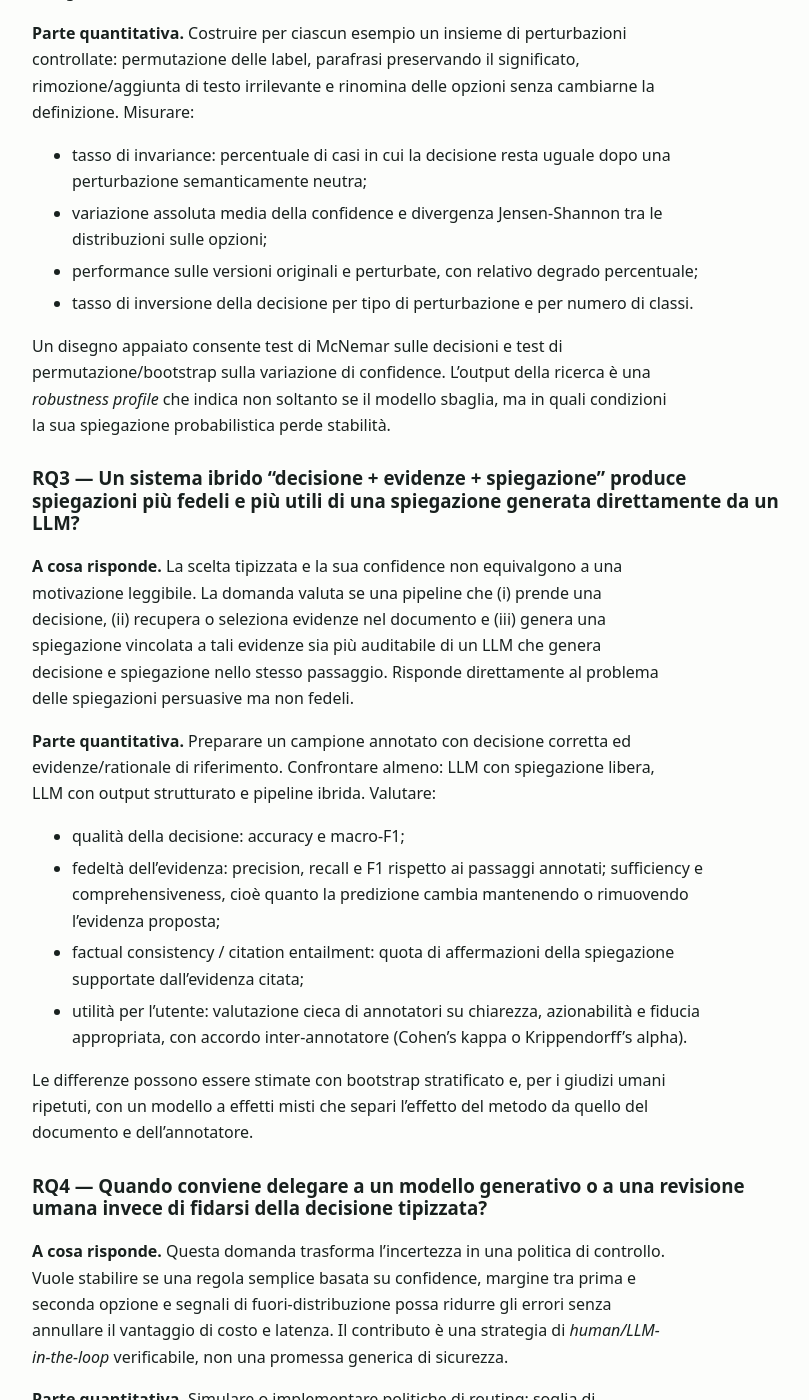
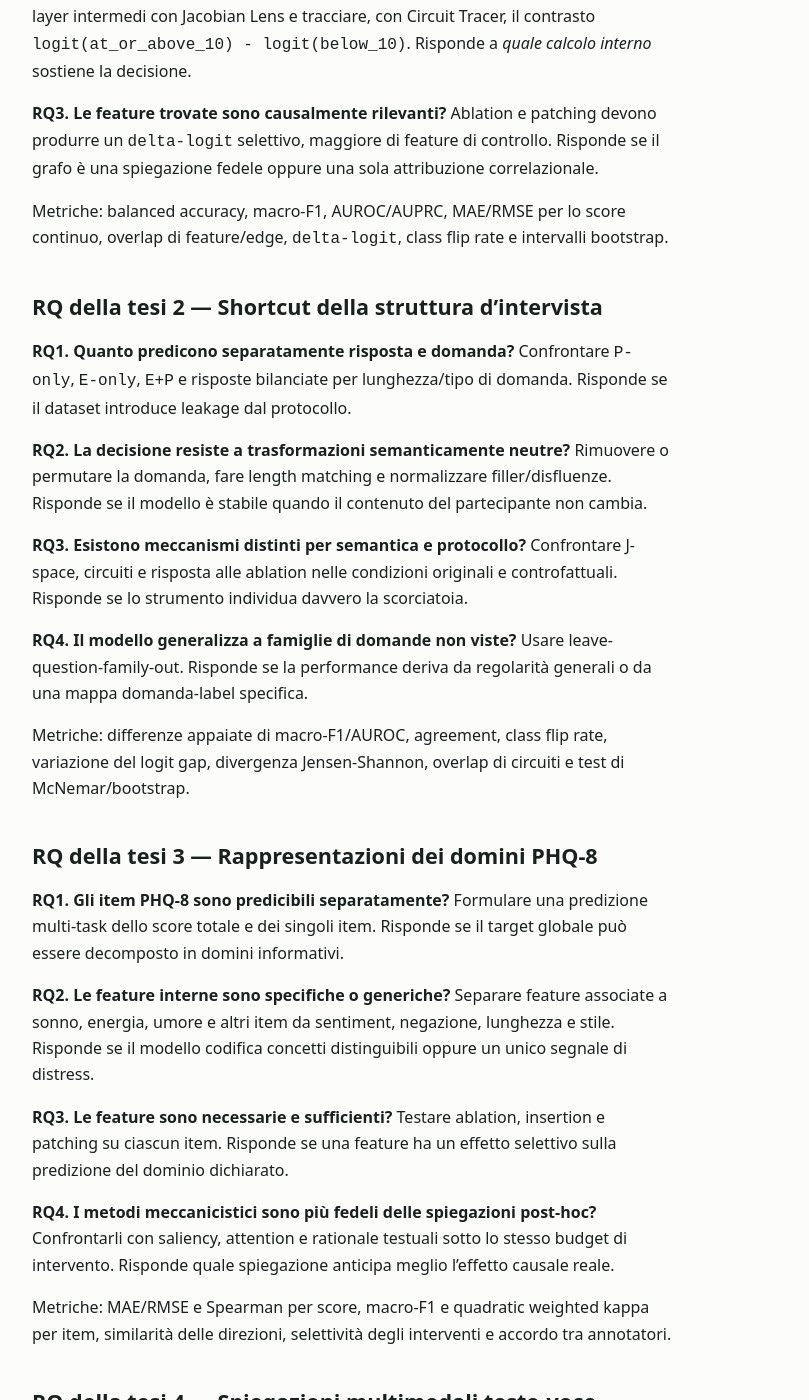
Before and after one commit to KavaTappi/Master-thesis, a Jekyll site: the page built from docs/pages/piano-tesi.md, in a window 1280 px wide and 1400 px high, scrolled down 1766 px. Shown: the whole window, without its empty margins (228-1037 px from the left). Built offline with Jekyll 4.4.1, drawn with Linux system fonts in a browser that asks for light colours; some of the changed text lies outside the part shown.

Commit message:
Initial setup thesis

```diff
--- a/docs/pages/piano-tesi.md
+++ b/docs/pages/piano-tesi.md
@@ -1,92 +1,114 @@
 ---
 title: Piano della tesi
 permalink: /
-description: Obiettivi, fasi e diario di avanzamento della tesi.
+description: Possibili tesi, domande di ricerca e piano di lavoro.
 ---
 
 # Piano della tesi
 
-<p class="lead">Uno spazio di lavoro pubblico per rendere visibili obiettivi, decisioni e avanzamenti settimana per settimana.</p>
+<p class="lead">Uno spazio di lavoro per scegliere il perimetro della tesi e rendere visibili decisioni, esperimenti e avanzamenti.</p>
 
-> Aggiorna questa pagina quando cambiano obiettivi, tempi o perimetro del lavoro. I dettagli operativi vivono nel [diario settimanale]({{ '/settimane/' | relative_url }}).
+> Il progetto riguarda modelli su dati sensibili di salute mentale. Ogni risultato va interpretato come audit di un modello o supporto sperimentale allo screening: il PHQ-8 non è una diagnosi clinica e le spiegazioni interne non descrivono stati mentali delle persone.
 
-## Obiettivo
+## Obiettivo comune
 
-_Descrivi qui in poche righe il problema affrontato, il contributo atteso e a chi può essere utile._
+Studiare se piccoli modelli a pesi aperti possono stimare un target di screening da interviste DAIC-WOZ in modo **spiegabile, causale e robusto**. Il contributo non è soltanto una metrica predittiva: occorre verificare quali segnali usa il modello, se gli interventi sulle sue rappresentazioni cambiano davvero la decisione e se il comportamento sopravvive a controlli contro confondenti.
 
-## Domande di ricerca
+I modelli devono restare entro 3B parametri. Il punto di partenza più solido è Gemma 2 2B, con Qwen3 1.7B come replica; entrambi dispongono di strumenti pubblici per Jacobian Lens e Circuit Tracer. Le baseline restano necessarie: TF-IDF + modello lineare e almeno un encoder Transformer.
 
-Le domande seguenti sono proposte alternative e combinabili. Il filo comune è distinguere la **validità formale** dell'output (una scelta appartiene alle opzioni consentite) dalla sua **affidabilità epistemica** (la scelta è corretta, stabile e accompagnata da un'incertezza utilizzabile). I modelli di decisione tipizzata, come Jev e le alternative open source, costituiscono il caso di studio; il piano sperimentale deve comunque includere almeno un classificatore/LLM convenzionale come baseline.
+## Possibili tesi
 
-### RQ1 — Le probabilità restituite da un modello decisionale tipizzato sono calibrate e utili per decidere quando automatizzare?
+| # | Argomento | Domanda centrale | RQ da risolvere | Fattibilità |
+| --- | --- | --- | --- | --- |
+| 1 | [Circuiti causali per PHQ-8](../argomenti-tesi/01-circuiti-causali-phq8.md) | Il modello usa contenuto delle risposte o scorciatoie del protocollo? | segnale predittivo; circuiti; causalità degli interventi | Medio-alta |
+| 2 | [Shortcut della struttura d'intervista](../argomenti-tesi/02-shortcut-struttura-intervista.md) | Quanto predicono domanda, lunghezza e struttura invece della risposta? | contributo di domanda/risposta; invarianza; circuiti; generalizzazione a domande nuove | Alta — consigliata |
+| 3 | [Rappresentazioni latenti dei domini PHQ-8](../argomenti-tesi/03-rappresentazioni-latenti-domini-phq8.md) | Il modello separa concetti relativi ai diversi item PHQ-8? | predizione per item; separazione; causalità; confronto XAI | Media |
+| 4 | [Spiegazioni multimodali testo-voce](../argomenti-tesi/04-spiegazioni-multimodali-testo-voce.md) | Voce e testo offrono informazione complementare e verificabile? | guadagno audio; dominanza di modalità; interazioni causali | Media-bassa |
+| 5 | [Stabilità sotto domain shift](../argomenti-tesi/05-stabilita-spiegazioni-domain-shift.md) | Le spiegazioni restano valide cambiando gruppo, protocollo o dominio? | degradazione; trasferimento J-space; riuso di circuiti; shortcut di community | Media |
 
-**A cosa risponde.** Una probabilità pari a 0,90 dovrebbe corrispondere, su molti casi analoghi, a circa il 90% di decisioni corrette. La domanda verifica se la confidence può essere usata come segnale operativo per: eseguire automaticamente una decisione, richiedere revisione umana o inoltrare il caso a un modello più capace. Risponde quindi a una lacuna dell'explainability pratica: non chiede solo *che cosa* il modello scelga, ma se dichiari correttamente *quanto è affidabile* la propria scelta.
+## RQ della tesi 1 — Circuiti causali per la stima PHQ-8
 
-**Parte quantitativa.** Su uno o più dataset con etichette umane (ad esempio classificazione di ticket, intent detection, policy compliance o documenti), confrontare modelli tipizzati e baseline con:
+**RQ1. Esiste un segnale predittivo testuale riproducibile?** Confrontare baseline lineari, encoder e decoder su `P-only`, con split per partecipante. Risponde se il problema è sufficientemente identificabile prima di interpretare il modello.
 
-- accuratezza, macro-F1 e log-loss;
-- Expected Calibration Error (ECE), Brier score e reliability diagram, prima e dopo un'eventuale calibrazione della temperatura;
-- curve rischio-copertura / selective risk: errore residuo quando il sistema si astiene nei casi sotto una soglia di confidence;
-- costo e latenza medi per decisione, per misurare il compromesso tra qualità, velocità e quota di casi inviati alla revisione.
+**RQ2. Quali feature e circuiti contribuiscono alla classe?** Leggere i concetti nei layer intermedi con Jacobian Lens e tracciare, con Circuit Tracer, il contrasto `logit(at_or_above_10) - logit(below_10)`. Risponde a *quale calcolo interno* sostiene la decisione.
 
-L'analisi dovrebbe riportare intervalli di confidenza bootstrap al 95% e confronti appaiati tra modelli (ad esempio McNemar per l'accuratezza; bootstrap sulle differenze per ECE e Brier). Il risultato atteso non è necessariamente che un modello sia “migliore”, ma identificare soglie di confidence che mantengano un rischio massimo esplicito.
+**RQ3. Le feature trovate sono causalmente rilevanti?** Ablation e patching devono produrre un `delta-logit` selettivo, maggiore di feature di controllo. Risponde se il grafo è una spiegazione fedele oppure una sola attribuzione correlazionale.
 
-### RQ2 — Quanto sono robuste decisione e confidence rispetto a variazioni semanticamente irrilevanti dell'input e delle opzioni?
+Metriche: balanced accuracy, macro-F1, AUROC/AUPRC, MAE/RMSE per lo score continuo, overlap di feature/edge, `delta-logit`, class flip rate e intervalli bootstrap.
 
-**A cosa risponde.** Un sistema spiegabile deve produrre decisioni coerenti quando il significato non cambia. Questa domanda verifica se il modello è sensibile a fattori accidentali: ordine delle alternative, loro denominazione, parafrasi del testo, informazioni ridondanti o stile linguistico. È particolarmente importante per i modelli “type-safe”: il tipo può essere corretto pur selezionando un'opzione diversa per motivi non giustificabili.
+## RQ della tesi 2 — Shortcut della struttura d'intervista
 
-**Parte quantitativa.** Costruire per ciascun esempio un insieme di perturbazioni controllate: permutazione delle label, parafrasi preservando il significato, rimozione/aggiunta di testo irrilevante e rinomina delle opzioni senza cambiarne la definizione. Misurare:
+**RQ1. Quanto predicono separatamente risposta e domanda?** Confrontare `P-only`, `E-only`, `E+P` e risposte bilanciate per lunghezza/tipo di domanda. Risponde se il dataset introduce leakage dal protocollo.
 
-- tasso di invariance: percentuale di casi in cui la decisione resta uguale dopo una perturbazione semanticamente neutra;
-- variazione assoluta media della confidence e divergenza Jensen-Shannon tra le distribuzioni sulle opzioni;
-- performance sulle versioni originali e perturbate, con relativo degrado percentuale;
-- tasso di inversione della decisione per tipo di perturbazione e per numero di classi.
+**RQ2. La decisione resiste a trasformazioni semanticamente neutre?** Rimuovere o permutare la domanda, fare length matching e normalizzare filler/disfluenze. Risponde se il modello è stabile quando il contenuto del partecipante non cambia.
 
-Un disegno appaiato consente test di McNemar sulle decisioni e test di permutazione/bootstrap sulla variazione di confidence. L'output della ricerca è una *robustness profile* che indica non soltanto se il modello sbaglia, ma in quali condizioni la sua spiegazione probabilistica perde stabilità.
+**RQ3. Esistono meccanismi distinti per semantica e protocollo?** Confrontare J-space, circuiti e risposta alle ablation nelle condizioni originali e controfattuali. Risponde se lo strumento individua davvero la scorciatoia.
 
-### RQ3 — Un sistema ibrido “decisione + evidenze + spiegazione” produce spiegazioni più fedeli e più utili di una spiegazione generata direttamente da un LLM?
+**RQ4. Il modello generalizza a famiglie di domande non viste?** Usare leave-question-family-out. Risponde se la performance deriva da regolarità generali o da una mappa domanda-label specifica.
 
-**A cosa risponde.** La scelta tipizzata e la sua confidence non equivalgono a una motivazione leggibile. La domanda valuta se una pipeline che (i) prende una decisione, (ii) recupera o seleziona evidenze nel documento e (iii) genera una spiegazione vincolata a tali evidenze sia più auditabile di un LLM che genera decisione e spiegazione nello stesso passaggio. Risponde direttamente al problema delle spiegazioni persuasive ma non fedeli.
+Metriche: differenze appaiate di macro-F1/AUROC, agreement, class flip rate, variazione del logit gap, divergenza Jensen-Shannon, overlap di circuiti e test di McNemar/bootstrap.
 
-**Parte quantitativa.** Preparare un campione annotato con decisione corretta ed evidenze/rationale di riferimento. Confrontare almeno: LLM con spiegazione libera, LLM con output strutturato e pipeline ibrida. Valutare:
+## RQ della tesi 3 — Rappresentazioni dei domini PHQ-8
 
-- qualità della decisione: accuracy e macro-F1;
-- fedeltà dell'evidenza: precision, recall e F1 rispetto ai passaggi annotati; sufficiency e comprehensiveness, cioè quanto la predizione cambia mantenendo o rimuovendo l'evidenza proposta;
-- factual consistency / citation entailment: quota di affermazioni della spiegazione supportate dall'evidenza citata;
-- utilità per l'utente: valutazione cieca di annotatori su chiarezza, azionabilità e fiducia appropriata, con accordo inter-annotatore (Cohen's kappa o Krippendorff's alpha).
+**RQ1. Gli item PHQ-8 sono predicibili separatamente?** Formulare una predizione multi-task dello score totale e dei singoli item. Risponde se il target globale può essere decomposto in domini informativi.
 
-Le differenze possono essere stimate con bootstrap stratificato e, per i giudizi umani ripetuti, con un modello a effetti misti che separi l'effetto del metodo da quello del documento e dell'annotatore.
+**RQ2. Le feature interne sono specifiche o generiche?** Separare feature associate a sonno, energia, umore e altri item da sentiment, negazione, lunghezza e stile. Risponde se il modello codifica concetti distinguibili oppure un unico segnale di distress.
 
-### RQ4 — Quando conviene delegare a un modello generativo o a una revisione umana invece di fidarsi della decisione tipizzata?
+**RQ3. Le feature sono necessarie e sufficienti?** Testare ablation, insertion e patching su ciascun item. Risponde se una feature ha un effetto selettivo sulla predizione del dominio dichiarato.
 
-**A cosa risponde.** Questa domanda trasforma l'incertezza in una politica di controllo. Vuole stabilire se una regola semplice basata su confidence, margine tra prima e seconda opzione e segnali di fuori-distribuzione possa ridurre gli errori senza annullare il vantaggio di costo e latenza. Il contributo è una strategia di *human/LLM-in-the-loop* verificabile, non una promessa generica di sicurezza.
+**RQ4. I metodi meccanicistici sono più fedeli delle spiegazioni post-hoc?** Confrontarli con saliency, attention e rationale testuali sotto lo stesso budget di intervento. Risponde quale spiegazione anticipa meglio l'effetto causale reale.
 
-**Parte quantitativa.** Simulare o implementare politiche di routing: soglia di confidence, soglia sul margine, detector out-of-distribution e combinazioni di esse. Per ogni politica, riportare:
+Metriche: MAE/RMSE e Spearman per score, macro-F1 e quadratic weighted kappa per item, similarità delle direzioni, selettività degli interventi e accordo tra annotatori.
 
-- accuracy finale e tasso di errore sui casi automatizzati;
-- coverage: percentuale di casi risolti dal modello veloce senza escalation;
-- tasso di escalation a revisore/modello generativo, costo atteso e latenza end-to-end;
-- area sotto la curva rischio-copertura e costo per decisione corretta;
-- risultati separati per sottogruppi rilevanti del dominio, per verificare che l'automazione non concentri gli errori su una categoria.
+## RQ della tesi 4 — Spiegazioni multimodali testo-voce
 
-La politica dovrebbe essere scelta su un validation set e valutata una sola volta su un test set tenuto separato. Un'analisi di sensibilità sulle soglie rende esplicito il trade-off e permette di proporre una configurazione adeguata a un rischio target (ad esempio errore inferiore al 5% sui casi automatizzati).
+**RQ1. L'audio aggiunge valore oltre al testo?** Confrontare transcript, COVAREP/formanti, embedding audio e fusione tardiva. Risponde se una componente multimodale è scientificamente giustificata.
 
-### Possibile domanda principale e perimetro consigliato
+**RQ2. Quale modalità guida la decisione?** Rimuovere testo/audio o sostituirne rappresentazioni fra esempi matched. Risponde se esiste complementarità, dominanza o leakage di una modalità.
 
-Una formulazione compatta e realistica è: **“In che misura i modelli di decisione tipizzata forniscono segnali di incertezza calibrati e spiegazioni verificabili per l'automazione selettiva di decisioni testuali?”**
+**RQ3. L'interazione testo-voce è spiegabile causalmente?** Usare token acustici interpretabili nel decoder, oppure un piccolo modello di fusione, e applicare ablation/patching. Risponde a come il modello combina contenuto linguistico e proxy prosodici.
 
-Per una tesi magistrale il perimetro più solido è RQ1 + RQ2, con RQ4 come dimostrazione applicativa. RQ3 è molto interessante ma richiede un dataset con rationale/evidenze annotate e una valutazione umana: conviene includerla solo se tempo e disponibilità di annotatori lo consentono.
+Metriche: guadagno della fusione rispetto al migliore unimodale, `delta-logit` per modality ablation, calibrazione, conditional permutation importance e intervalli bootstrap per partecipante.
+
+## RQ della tesi 5 — Stabilità sotto shift
+
+**RQ1. Prestazione e calibrazione degradano sotto shift?** Addestrare/calibrare su un sottogruppo o dominio e testare su un altro. Risponde se il comportamento è trasferibile, non solo accurato in-distribution.
+
+**RQ2. I concetti J-space si trasferiscono?** Confrontare DAIC con una versione social-media controllata per keyword/community, oppure con sottogruppi e famiglie di domande DAIC. Risponde se le feature semantiche sopravvivono quando cambia la fonte del testo.
+
+**RQ3. I circuiti causali vengono riusati?** Selezionare feature sul dominio sorgente e misurare l'effetto delle ablation sul dominio target. Risponde se la spiegazione è stabile oppure locale al dataset.
+
+**RQ4. Possiamo separare shortcut di intervista e shortcut di community?** Permutare/rimuovere la domanda su DAIC e mascherare auto-diagnosi o riferimenti di community sul dominio esterno. Risponde quale artefatto produce il cambiamento della decisione.
+
+Metriche: generalization gap, Brier/ECE, risk-coverage curve, overlap di feature/edge, selettività cross-domain e intervalli bootstrap gerarchici. I label social non vanno mai trattati come equivalenti a una diagnosi o al PHQ-8.
+
+## Vincoli metodologici comuni
+
+1. Split, soglie, metriche primarie e controlli devono essere fissati prima dell'analisi interpretativa.
+2. L'unità statistica è la sessione/partecipante; il PHQ-8 non assegna un label clinico a ogni turno.
+3. Il backbone resta inizialmente congelato: un LoRA può invalidare lens e transcoders adattati al checkpoint base.
+4. Ogni feature/circuito deve essere testato con interventi, controlli abbinati e replica su esempi/split; un grafo attraente non dimostra causalità.
+5. Non pubblicare trascrizioni, audio, ID o esempi riconoscibili; riportare risultati aggregati e failure table.
+
+## Perimetro consigliato
+
+La scelta più realistica è la **tesi 2**, con la tesi 1 come metodo: audit meccanicistico del contributo di contenuto, domanda e lunghezza in un predittore PHQ-8 basato sulle sole trascrizioni. La tesi 5 diventa il capitolo conclusivo di robustezza, prima tra famiglie di domanda e sottogruppi DAIC; un'estensione Reddit/SWMH è facoltativa e non necessaria per completare la tesi.
+
+La formulazione iniziale può essere:
+
+> *Can mechanistic interventions distinguish symptom-relevant evidence from interview-structure shortcuts in a small language model that estimates PHQ-8 severity from DAIC transcripts?*
 
 ## Piano di lavoro
 
 | Fase | Risultato atteso | Stato |
 | --- | --- | --- |
-| Definizione del problema | Obiettivi, domande di ricerca e perimetro | Da definire |
-| Revisione della letteratura | Fonti selezionate e sintesi critica | Da definire |
-| Progettazione della metodologia | Metodo, dati e criteri di valutazione | Da definire |
-| Sviluppo / analisi | Esperimenti, prototipo o analisi completati | Da definire |
-| Scrittura e revisione | Bozza, feedback e versione finale | Da definire |
+| Scelta del perimetro | Una tesi, RQ, target e criteri di successo selezionati | Da definire |
+| Dati e protocollo | Asset disponibili, split per partecipante, controlli ed etica | Da definire |
+| Baseline | TF-IDF/lineare, encoder e decoder piccolo valutati | Da definire |
+| Audit meccanicistico | J-space, circuiti, ablation e patching con controlli | Da definire |
+| Robustezza | Controfattuali, stabilità per split/domanda/sottogruppo | Da definire |
+| Scrittura e replica | Artefatti riproducibili, tabelle, figure e discussione dei limiti | Da definire |
 
 ## Prossimo passo
 
-Completa le sezioni precedenti e registra il primo avanzamento nel [diario delle settimane]({{ '/settimane/' | relative_url }}).
+Scegliere una delle cinque tesi, fissare target e RQ primarie, quindi registrare il primo avanzamento nel [diario delle settimane]({{ '/settimane/' | relative_url }}).
```
